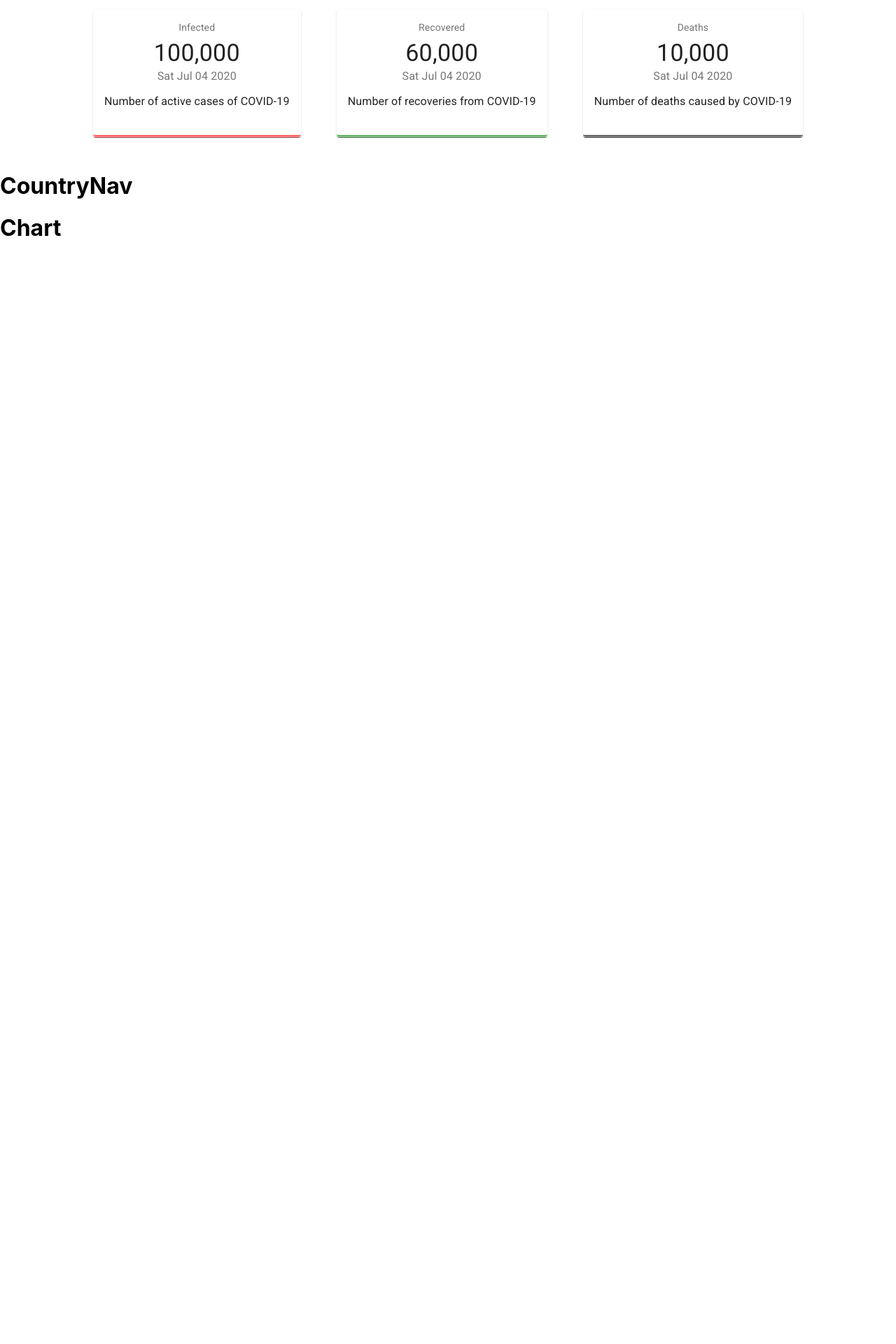
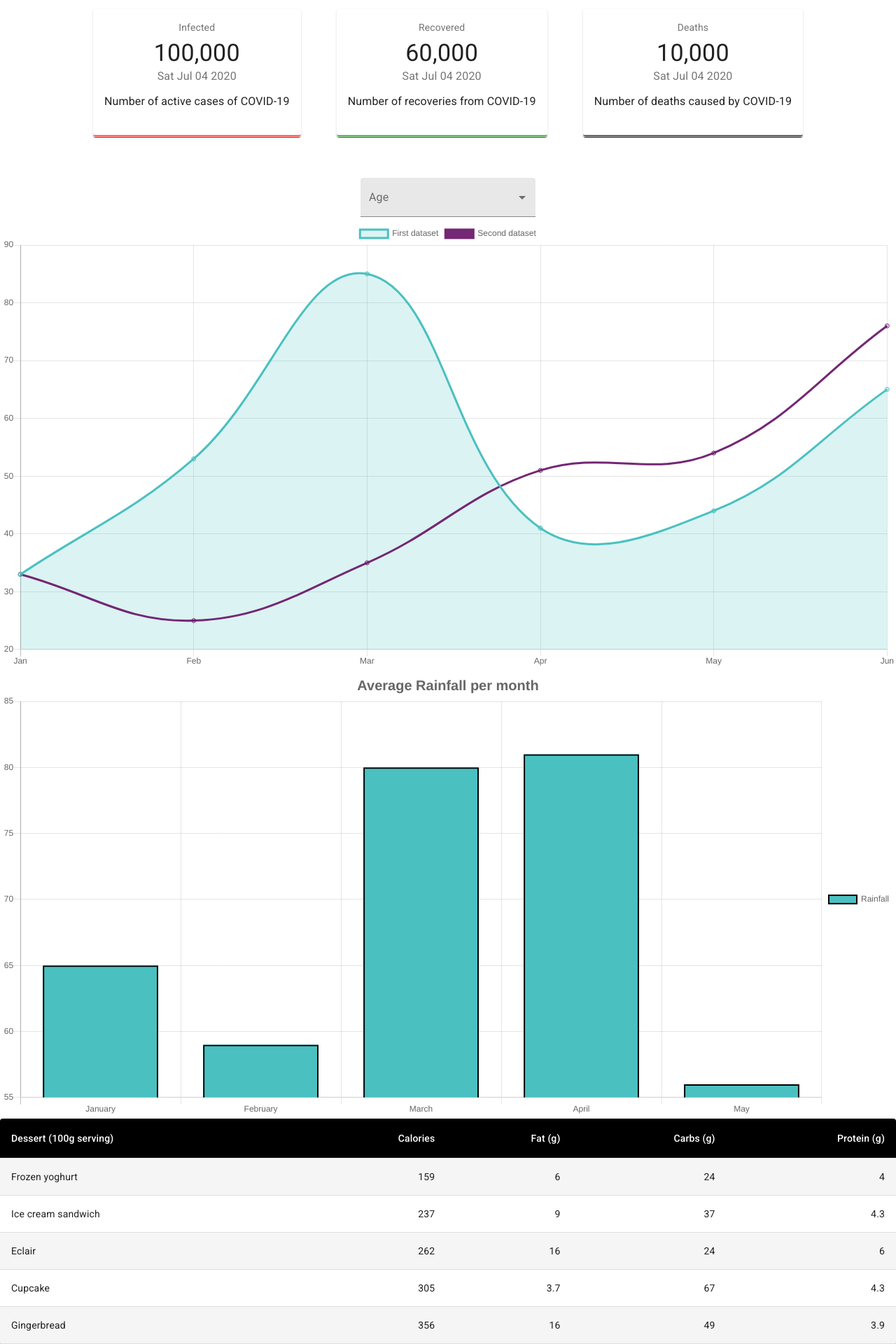
Before and after one commit to usmansaleem189/Covid_19_Tracker_App, a React (Create React App) app: page / in a window 1280 px wide. Shown: the part 37-1957 px from the top of the page at 70% size. Before the commit the page ends 800 px from the top, so only its background shows below. Built offline with nearby package versions, Linux system fonts and the light colour scheme.

Commit message:
Added dummy components of CountryNav, Charts and Table

```diff
--- a/src/App.js
+++ b/src/App.js
@@ -3,6 +3,7 @@ import './App.css';
 import { Cards } from './Components/Cards/Cards';
 import { CountryNav } from './Components/CountryNav/CountryNav';
 import { Chart } from './Components/Chart/Chart';
+import { List } from './Components/List/List';
 
 
 function App() {
@@ -11,6 +12,7 @@ function App() {
       <Cards />
       <CountryNav />
       <Chart />
+      <List />
     </div>
   );
 }
--- a/src/Components/Chart/Chart.js
+++ b/src/Components/Chart/Chart.js
@@ -1,9 +1,58 @@
-import React from 'react'
+import React from "react";
+import { Line } from "react-chartjs-2";
+import { Bar } from 'react-chartjs-2';
 
-export const Chart = () => {
+
+const data = {
+    labels: ["Jan", "Feb", "Mar", "Apr", "May", "Jun"],
+    datasets: [
+        {
+            label: "First dataset",
+            data: [33, 53, 85, 41, 44, 65],
+            fill: true,
+            backgroundColor: "rgba(75,192,192,0.2)",
+            borderColor: "rgba(75,192,192,1)"
+        },
+        {
+            label: "Second dataset",
+            data: [33, 25, 35, 51, 54, 76],
+            fill: false,
+            borderColor: "#742774"
+        }
+    ]
+};
+
+const state = {
+    labels: ['January', 'February', 'March', 'April', 'May'],
+
+    datasets: [
+        {
+            label: 'Rainfall',
+            backgroundColor: 'rgba(75,192,192,1)',
+            borderColor: 'rgba(0,0,0,1)',
+            borderWidth: 2,
+            data: [65, 59, 80, 81, 56]
+        }
+    ]
+}
+
+export function Chart() {
     return (
-        <div>
-            <h1>Chart</h1>
+        <div className="App">
+            <Line data={data} />
+            <Bar data={state}
+                options={{
+                    title: {
+                        display: true,
+                        text: 'Average Rainfall per month',
+                        fontSize: 20
+                    },
+                    legend: {
+                        display: true,
+                        position: 'right'
+                    }
+                }}
+            />
         </div>
-    )
+    );
 }
--- a/src/Components/CountryNav/CountryNav.js
+++ b/src/Components/CountryNav/CountryNav.js
@@ -1,9 +1,61 @@
-import React from 'react'
+import React from 'react';
+import { makeStyles } from '@material-ui/core/styles';
+import InputLabel from '@material-ui/core/InputLabel';
+import FormHelperText from '@material-ui/core/FormHelperText';
+import FormControl from '@material-ui/core/FormControl';
+import Select from '@material-ui/core/Select';
+import NativeSelect from '@material-ui/core/NativeSelect';
 
-export const CountryNav = () => {
-    return (
-        <div>
-            <h1>CountryNav</h1>
-        </div>
-    )
+const useStyles = makeStyles((theme) => ({
+  container: {
+      display: 'flex',
+      justifyContent: 'center' ,
+  },
+
+  formControl: {
+    margin: theme.spacing(1),
+    minWidth: 250,
+  },
+  selectEmpty: {
+    marginTop: theme.spacing(2),
+  },
+}));
+
+export function CountryNav() {
+  const classes = useStyles();
+  const [state, setState] = React.useState({
+    age: '',
+    name: 'hai',
+  });
+
+  const handleChange = (event) => {
+    const name = event.target.name;
+    setState({
+      ...state,
+      [name]: event.target.value,
+    });
+  };
+
+  return (
+    <div className={classes.container}>
+      <FormControl variant="filled" className={classes.formControl}>
+        <InputLabel htmlFor="filled-age-native-simple" >Age</InputLabel>
+        <Select
+          native
+          value={state.age}
+          onChange={handleChange}
+          label="Age"
+          inputProps={{
+            name: 'age',
+            id: 'filled-age-native-simple',
+          }}
+        >
+          <option aria-label="None" value="" />
+          <option value={10}>Ten</option>
+          <option value={20}>Twenty</option>
+          <option value={30}>Thirty</option>
+        </Select>
+      </FormControl>
+    </div>
+  );
 }
--- /dev/null
+++ b/src/Components/List/List.js
@@ -0,0 +1,78 @@
+import React from 'react';
+import { withStyles, makeStyles } from '@material-ui/core/styles';
+import Table from '@material-ui/core/Table';
+import TableBody from '@material-ui/core/TableBody';
+import TableCell from '@material-ui/core/TableCell';
+import TableContainer from '@material-ui/core/TableContainer';
+import TableHead from '@material-ui/core/TableHead';
+import TableRow from '@material-ui/core/TableRow';
+import Paper from '@material-ui/core/Paper';
+
+const StyledTableCell = withStyles((theme) => ({
+  head: {
+    backgroundColor: theme.palette.common.black,
+    color: theme.palette.common.white,
+  },
+  body: {
+    fontSize: 14,
+  },
+}))(TableCell);
+
+const StyledTableRow = withStyles((theme) => ({
+  root: {
+    '&:nth-of-type(odd)': {
+      backgroundColor: theme.palette.action.hover,
+    },
+  },
+}))(TableRow);
+
+function createData(name, calories, fat, carbs, protein) {
+  return { name, calories, fat, carbs, protein };
+}
+
+const rows = [
+  createData('Frozen yoghurt', 159, 6.0, 24, 4.0),
+  createData('Ice cream sandwich', 237, 9.0, 37, 4.3),
+  createData('Eclair', 262, 16.0, 24, 6.0),
+  createData('Cupcake', 305, 3.7, 67, 4.3),
+  createData('Gingerbread', 356, 16.0, 49, 3.9),
+];
+
+const useStyles = makeStyles({
+  table: {
+    minWidth: 700,
+  },
+});
+
+export function List() {
+  const classes = useStyles();
+
+  return (
+    <TableContainer component={Paper}>
+      <Table className={classes.table} aria-label="customized table">
+        <TableHead>
+          <TableRow>
+            <StyledTableCell>Dessert (100g serving)</StyledTableCell>
+            <StyledTableCell align="right">Calories</StyledTableCell>
+            <StyledTableCell align="right">Fat&nbsp;(g)</StyledTableCell>
+            <StyledTableCell align="right">Carbs&nbsp;(g)</StyledTableCell>
+            <StyledTableCell align="right">Protein&nbsp;(g)</StyledTableCell>
+          </TableRow>
+        </TableHead>
+        <TableBody>
+          {rows.map((row) => (
+            <StyledTableRow key={row.name}>
+              <StyledTableCell component="th" scope="row">
+                {row.name}
+              </StyledTableCell>
+              <StyledTableCell align="right">{row.calories}</StyledTableCell>
+              <StyledTableCell align="right">{row.fat}</StyledTableCell>
+              <StyledTableCell align="right">{row.carbs}</StyledTableCell>
+              <StyledTableCell align="right">{row.protein}</StyledTableCell>
+            </StyledTableRow>
+          ))}
+        </TableBody>
+      </Table>
+    </TableContainer>
+  );
+}
```
